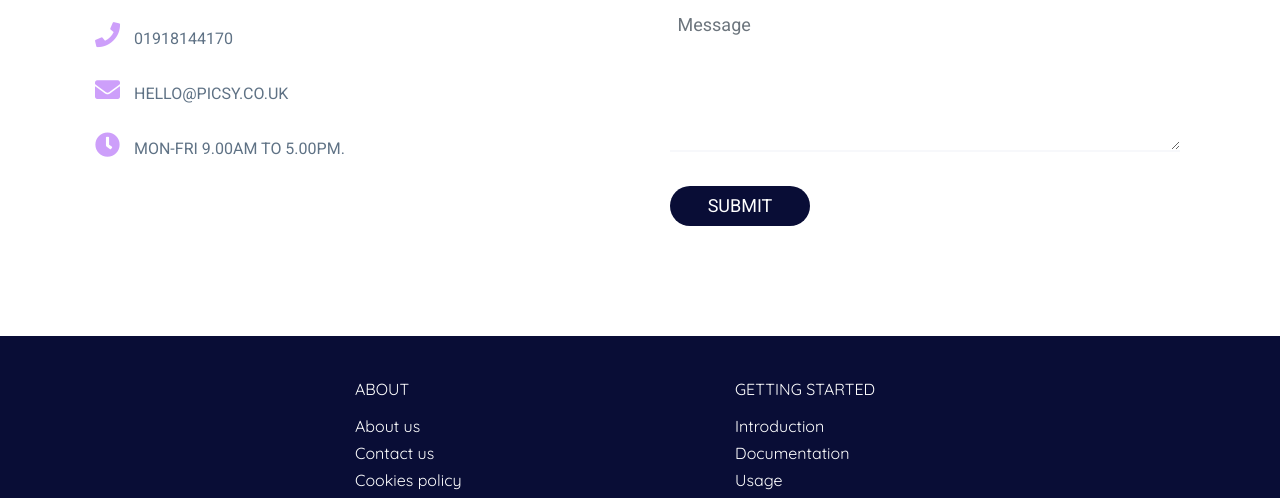
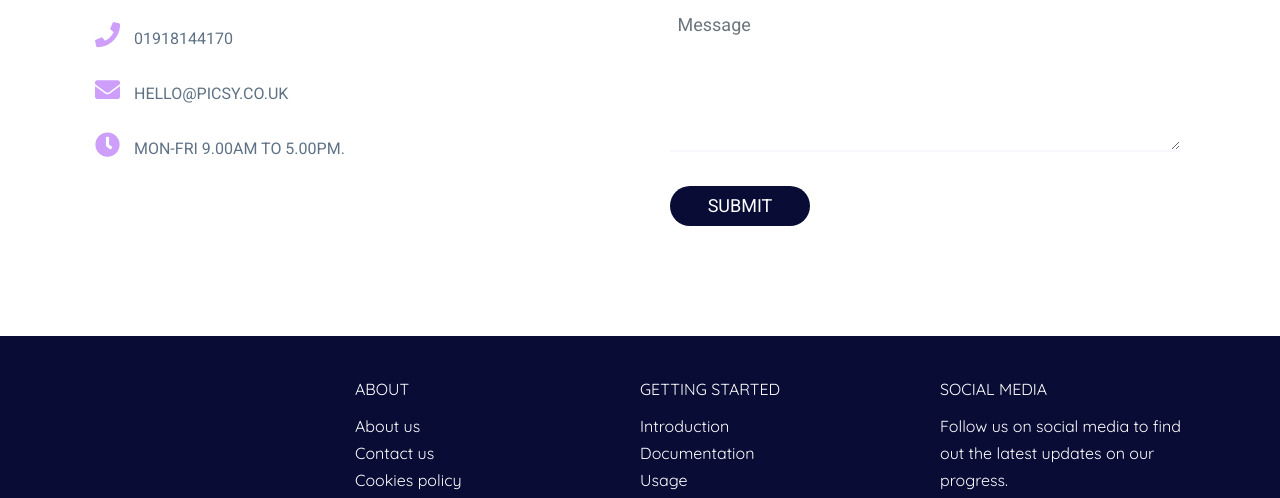
Before and after one commit to Shamonti/picsy, a website: page index.html in a window 1280 px wide. Shown: the part 2770-3268 px from the top of the page. Drawn offline with nearby package versions, Linux system fonts and the light colour scheme; some packages are replaced by stand-ins of ours; a script that the page names is missing.

Commit message:
fixed footer

```diff
--- a/index.html
+++ b/index.html
@@ -443,21 +443,21 @@
               <img class="img-fluid mb-5" src="img/logo.png" alt="logo">
             </a> -->
           </div>
-          <div class="col-md-4 col-sm-6  pl-md-0 pb-3 fabout">ABOUT
+          <div class="col-lg-3 col-md-4 col-sm-6  pl-md-0 pb-3 fabout">ABOUT
             <ul class="pt-3">
               <li><a href="#">About us</a></li>
               <li><a href="#">Contact us</a></li>
               <li><a href="#">Cookies policy</a></li>
             </ul>
           </div>
-          <div class="col-md-4 col-sm-6 p-md-0 pb-3 fstarted">GETTING STARTED
+          <div class="col-lg-3 col-md-4 col-sm-6 p-md-0 pb-3 fstarted">GETTING STARTED
             <ul class="pt-3">
               <li><a href="#">Introduction</a></li>
               <li><a href="#">Documentation</a></li>
               <li><a href="#">Usage</a></li>
             </ul>
           </div>
-          <div class=" col-md-4 col-sm-6 pb-lg-5 pb-3">
+          <div class="col-lg-3 col-md-4 col-sm-6 pb-lg-5 pb-3">
             <div class="span pb-3 fsocial">SOCIAL MEDIA</div>
             <div class="span fsocial">
               Follow us on social media to find out the latest updates on our progress.
```
